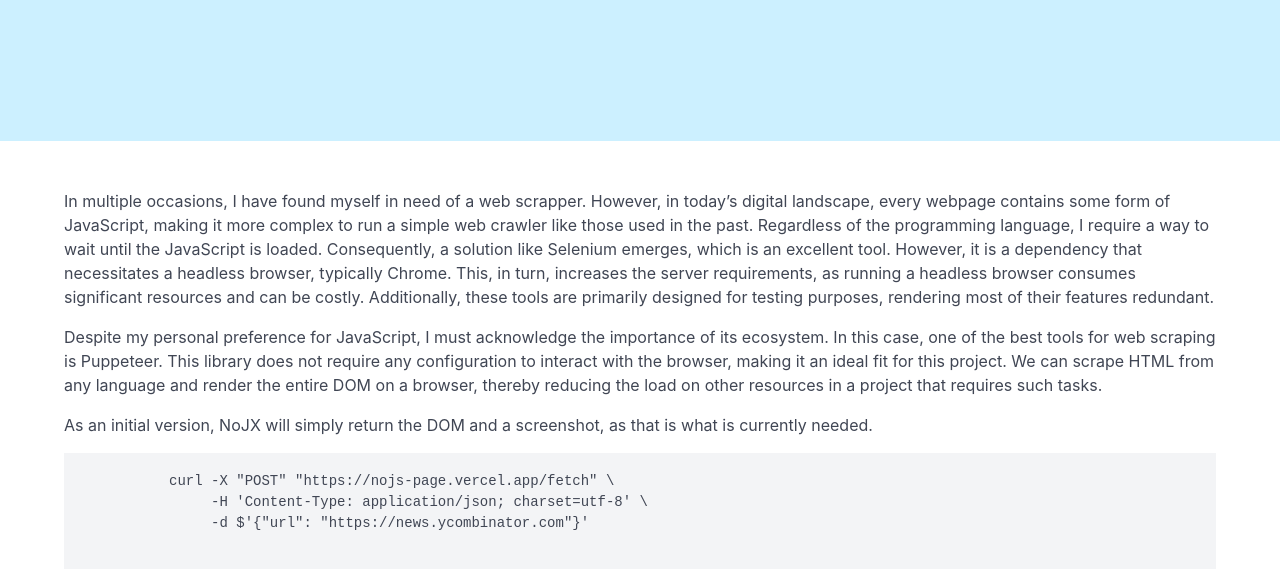
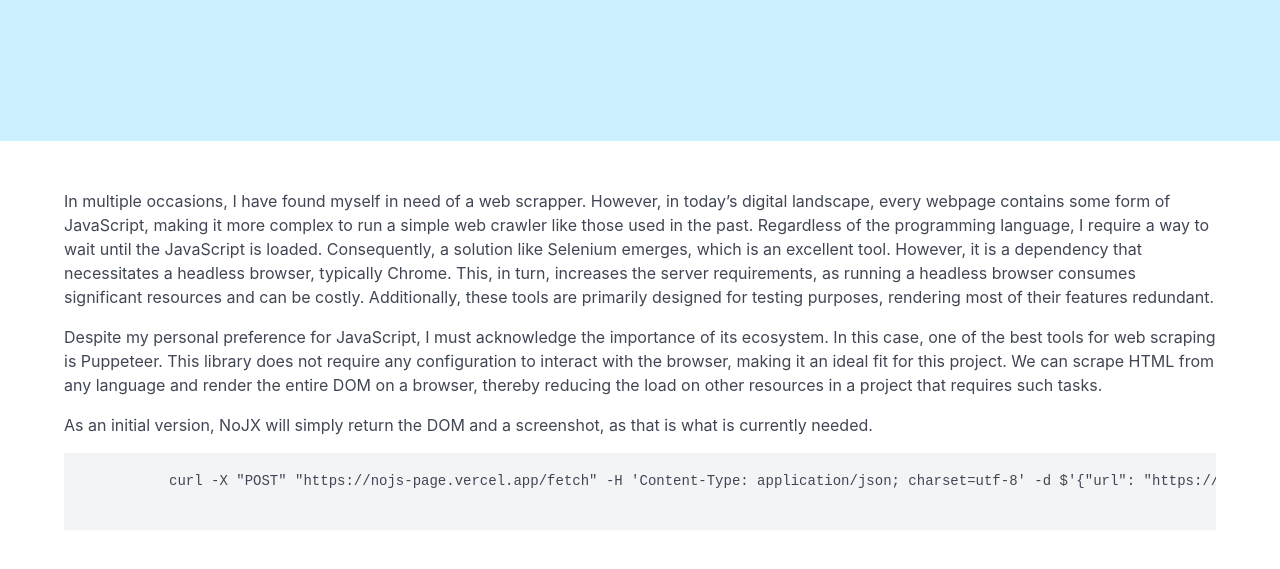
Before and after one commit to 3zcurdia/nojx, a website: page public/index.html in a window 1280 px wide. Shown: the part 231-800 px from the top of the page. Drawn offline with nearby package versions, Linux system fonts and the light colour scheme.

Commit message:
Example oneliner

```diff
--- a/public/index.html
+++ b/public/index.html
@@ -50,9 +50,7 @@
         </p>
 
         <pre>
-          curl -X "POST" "https://nojs-page.vercel.app/fetch" \
-               -H 'Content-Type: application/json; charset=utf-8' \
-               -d $'{"url": "https://news.ycombinator.com"}'
+          curl -X "POST" "https://nojs-page.vercel.app/fetch" -H 'Content-Type: application/json; charset=utf-8' -d $'{"url": "https://news.ycombinator.com"}'
         </pre>
       </div>
     </section>
```
